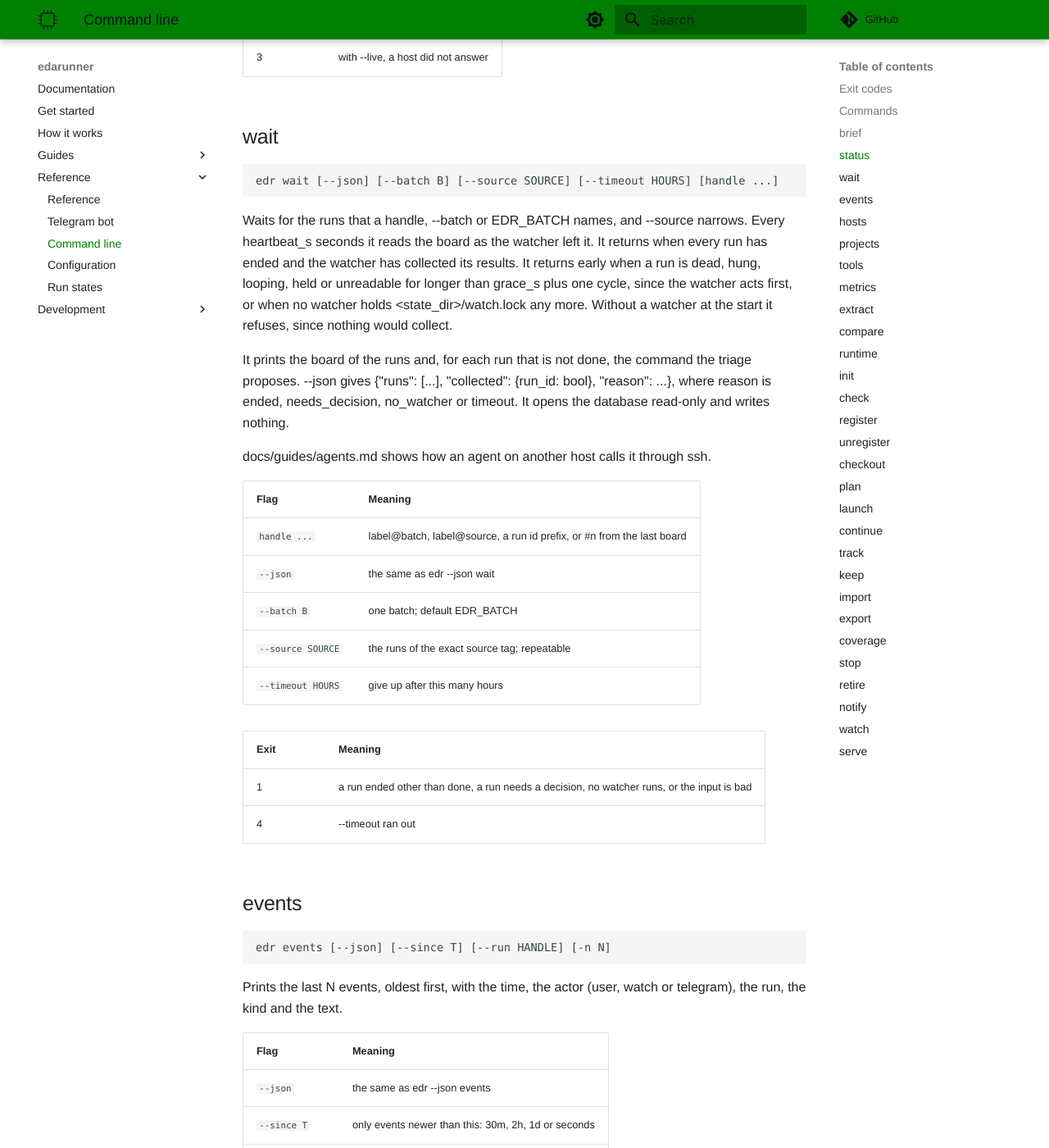
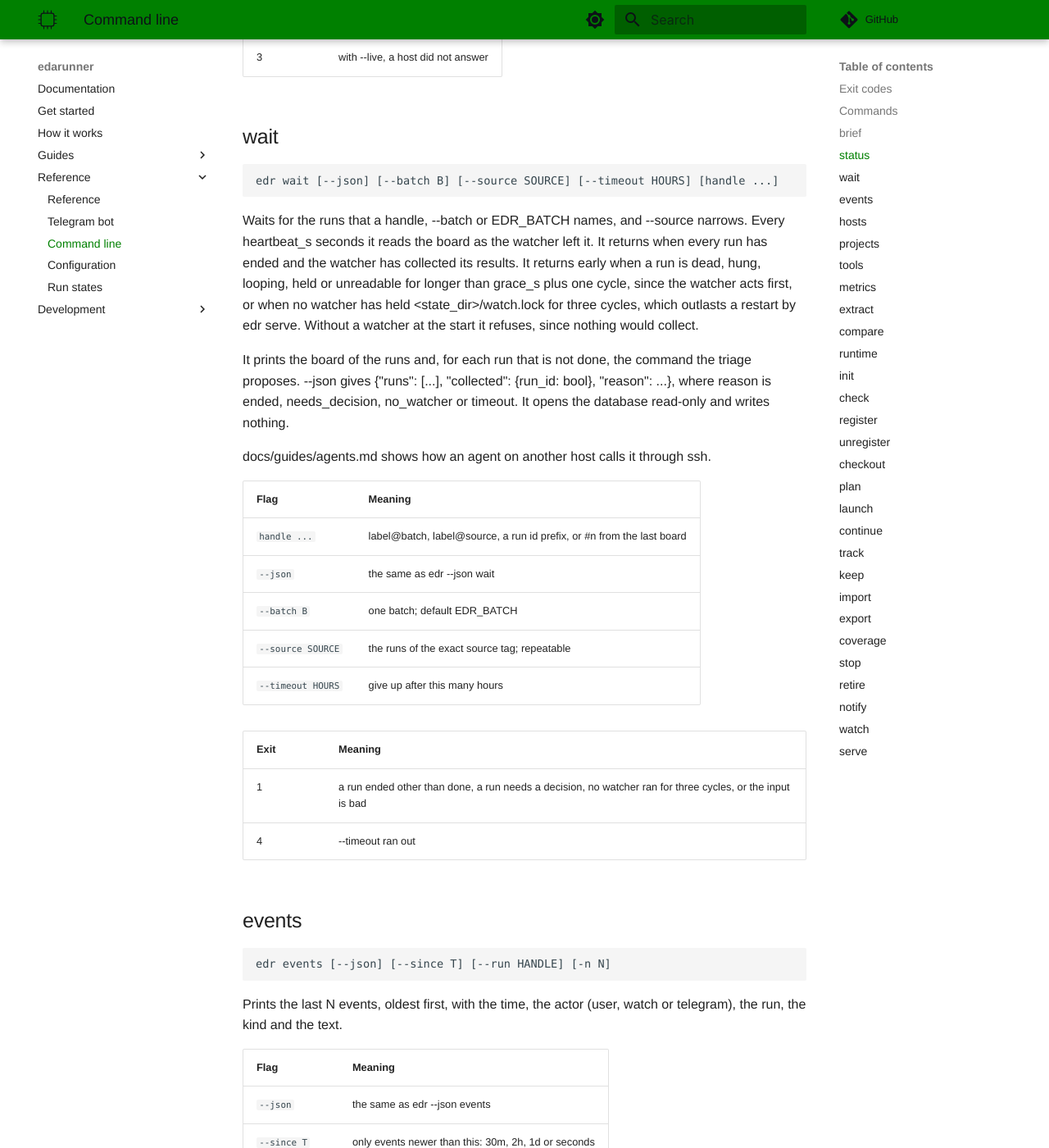
Before and after one commit to lionnus/edarunner, an MkDocs documentation site: the page built from docs/reference/cli.md, in a window 1280 px wide and 1400 px high, scrolled down 5562 px. Shown: the whole window at 82% size. Built offline with MkDocs 1.6.1 and Material for MkDocs 9.7.7, drawn with Linux system fonts in a browser that asks for light colours; comment, search, counter and statistics services are not loaded.

Commit message:
:bug: cli: Let wait outlast a watcher restart and return no_watcher after three cycles without one

```diff
--- a/docs/reference/cli.md
+++ b/docs/reference/cli.md
@@ -218,9 +218,10 @@ Waits for the runs that a handle, --batch or EDR_BATCH names, and
 the watcher left it. It returns when every run has ended and the
 watcher has collected its results. It returns early when a run is
 dead, hung, looping, held or unreadable for longer than grace_s plus
-one cycle, since the watcher acts first, or when no watcher holds
-&lt;state_dir&gt;/watch.lock any more. Without a watcher at the start it
-refuses, since nothing would collect.
+one cycle, since the watcher acts first, or when no watcher has held
+&lt;state_dir&gt;/watch.lock for three cycles, which outlasts a restart by
+edr serve. Without a watcher at the start it refuses, since nothing
+would collect.
 
 It prints the board of the runs and, for each run that is not done,
 the command the triage proposes. --json gives {"runs": [...],
@@ -241,7 +242,7 @@ through ssh.
 
 | Exit | Meaning |
 |---|---|
-| 1 | a run ended other than done, a run needs a decision, no watcher runs, or the input is bad |
+| 1 | a run ended other than done, a run needs a decision, no watcher ran for three cycles, or the input is bad |
 | 4 | --timeout ran out |
 
 ## events
```
Also changed, not shown: 2 other files.
